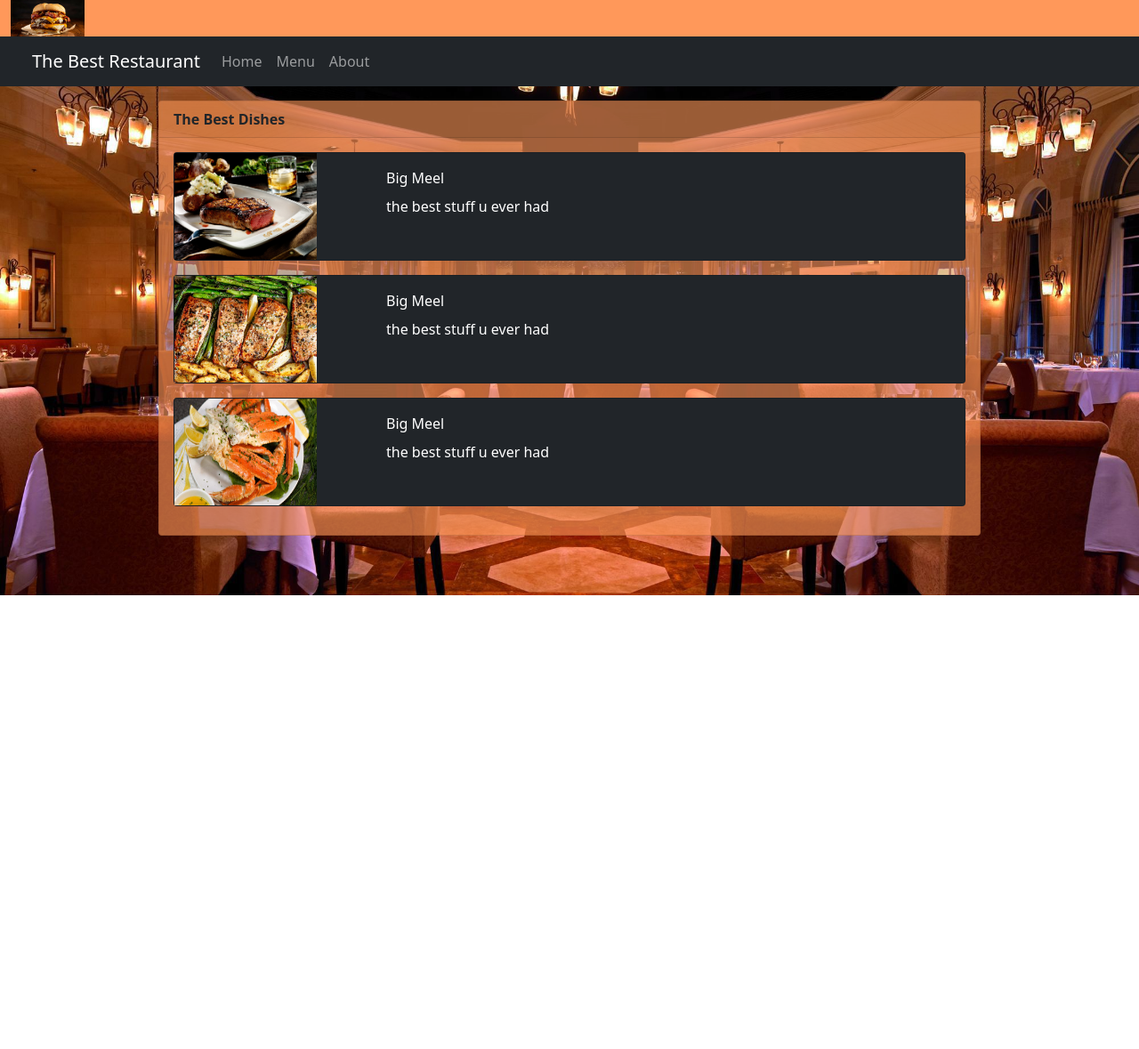
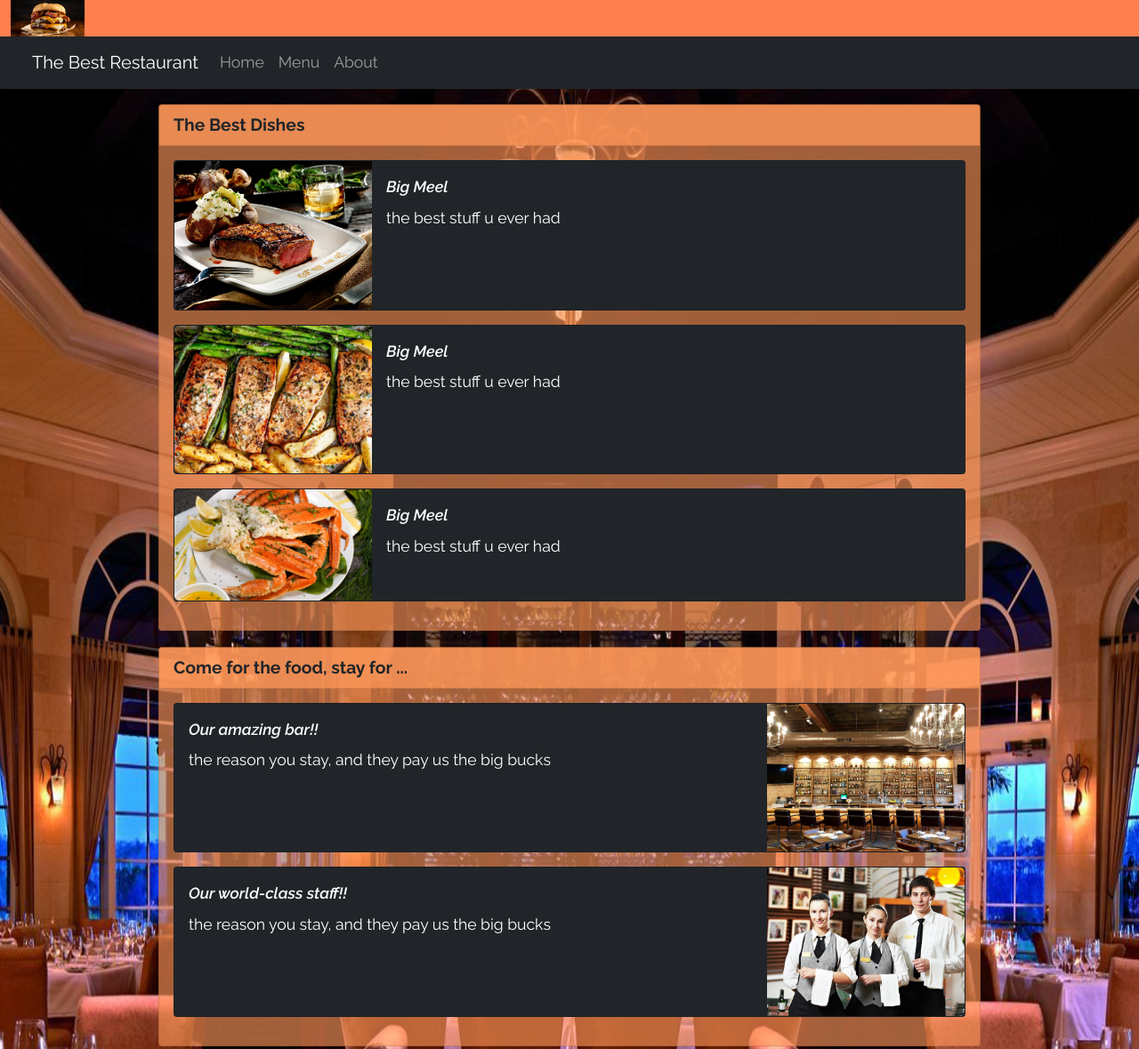
Before and after one commit to kiizerd/js_restaurant, a website built with webpack: page dist/index.html in a window 1280 px wide. Shown: the top 1179 px of the page at 89% size. Before the commit the page ends 800 px from the top, so only its background shows below. Built offline with nearby package versions, Linux system fonts and the light colour scheme.

Commit message:
finished homepage

```diff
--- a/src/displayHome.js
+++ b/src/displayHome.js
@@ -24,12 +24,17 @@ const Display = (function () {
     return div
   }
 
-  function getFeaturedCard() {
+  function createCard(id) {
     const div = document.createElement('div');
-    div.classList.add('card', 'mb-3')
-    div.id = 'featured-card'
+    div.classList.add('card', 'mb-3', 'homepage-cards')
+    div.id = id
     div.style.maxWidth = '75%' // move to stylesheet
 
+    return div
+  }
+
+  function getFeaturedCard() {
+    const div = createCard('featured-card');
 
     function getCardHeader() {
       const header = document.createElement('div')
@@ -58,8 +63,6 @@ const Display = (function () {
 
             const img = document.createElement('img')
             img.src = "./media/featured_item" + itemNum + '.jpg'
-            img.style.maxWidth = '160px'
-            img.style.height = '120px'
 
             imgColumn.append(img)
             return imgColumn
@@ -97,7 +100,6 @@ const Display = (function () {
         return item
       }
 
-
       body.append(getFeaturedItem(1), getFeaturedItem(2), getFeaturedItem(3))
       return body
     }
@@ -107,14 +109,114 @@ const Display = (function () {
   };
 
   function getAmenitiesCard() {
-    const div = document.createElement('div');
+    const div = createCard('amenities-card');
 
+    function getCardHeader() {
+      const header = document.createElement('div')
+      header.classList.add('card-header');
+      header.textContent = 'Come for the food, stay for ...'
+      header.id = 'amenities-card-header'
+
+      return header
+    }
+
+    function getCardBody() {
+      const body = document.createElement('div');
+      body.classList.add('card-body');
+
+      function getAmenity(name) {
+        function getAmenityCard() {
+          const amenityCard = document.createElement('div')
+          amenityCard.classList.add('card', 'mb-3', 'text-white', 'bg-dark')
+
+          const cardRow = document.createElement('div')
+          cardRow.classList.add('row', 'g-0');
+
+          function getAmenityImage() {
+            const imgColumn = document.createElement('div');
+            imgColumn.classList.add('col-md-3', 'col-lg-3', 'col-xl-3')
+
+            const img = document.createElement('img')
+            img.src = "./media/amenity_" + name + '.jpg'
+
+            imgColumn.append(img)
+            return imgColumn
+          }
+
+          function getAmenityDescription() {
+            const descColumn = document.createElement('div');
+            descColumn.classList.add('col-md-9', 'col-lg-9', 'col-xl-9')
+            const amenityCardBody = document.createElement('div')
+            amenityCardBody.classList.add('card-body')
+
+            let title = document.createElement('div')
+            let contents = document.createElement('div')
+            title.classList.add('card-title')
+            title.textContent = name === 'bar' ? 'Our amazing bar!!' :
+                                name === 'staff' ? 'Our world-class staff!!' : '' ;
+            contents.classList.add('card-text')
+            contents.textContent = 'the reason you stay, and they pay us the big bucks'
+
+
+            amenityCardBody.append(title, contents)
+            descColumn.append(amenityCardBody)
+            return descColumn
+          }
+
+          const itemImage = getAmenityImage()
+          const itemDescription = getAmenityDescription()
+
+          cardRow.append(itemDescription, itemImage)
+
+          amenityCard.append(cardRow)
+          return amenityCard
+        }
+
+        const amenity = getAmenityCard();
+        return amenity
+      }
+
+      body.append(getAmenity('bar'), getAmenity('staff'))
+      return body
+    }
+
+    div.append(getCardHeader(), getCardBody());
     return div
   };
 
   function getLocationsCard() {
-    const div = document.createElement('div');
+    const div = createCard('locations-card')
 
+    function getCardHeader() {
+      const header = document.createElement('div')
+      header.classList.add('card-header');
+      header.textContent = 'Come check us out'
+      header.id = 'locations-card-header'
+
+      return header
+    }
+
+    function getCardBody() {
+      const body = document.createElement('div');
+      body.classList.add('card-body');
+
+      const map = getMap()
+
+      function getMap() {
+        const map = document.createElement('iframe')
+        map.id = 'map'
+        map.frameborder = '0'
+        map.style.border = '0'
+        map.src = "https://www.google.com/maps/embed/v1/view?key=AIzaSyB-YnQYv0ynl_8uTqoYfIj6QiN43t34B8Y&center=36.056595,-112.125092&zoom=8&maptype=satellite"
+
+        return map
+      }
+
+      body.append(map)
+      return body
+    }
+
+    div.append(getCardHeader(), getCardBody());
     return div
   };
 
--- a/styles/styles.css
+++ b/styles/styles.css
@@ -1,13 +1,26 @@
+html {
+	scrollbar-color: #666 coral;
+
+}
+
 body {
-  /* background-color: coral; */
+  font-family: 'Raleway', serif;
+  background-color: coral;
+  font-size: 1.1em;
+}
+
+#content {
   background-image: url("../dist/media/bg_interior.jpg");
   background-position: center;
   background-repeat: no-repeat;
-  background-size: cover;
+  background-size: 155% 105%;
+  -webkit-box-shadow: 0px 0px 7px 7px #777;  /* Safari 3-4, iOS 4.0.2 - 4.2, Android 2.3+ */
+  -moz-box-shadow:    0px 0px 7px 7px #777;  /* Firefox 3.5 - 3.6 */
+  box-shadow:         0px 0px 7px 7px #777;  /* Opera 10.5, IE 9, Firefox 4+, Chrome 6+, iOS 5 */
 }
 
 #header {
-  background-color: #FF985A;
+  background-color: coral;
 }
 
 .navbar {
@@ -15,11 +28,35 @@ body {
   color: #eee;
 }
 
-#featured-card {
+.homepage-cards {
   margin: 1em auto 1em auto;
   background-color: #ff995a9f;
 }
 
-#featured-card-header {
+#featured-card img {
+  border-top-left-radius: 5px;
+  border-bottom-left-radius: 5px;
+  max-width: 100%;
+}
+
+#amenities-card img {
+  border-top-right-radius: 5px;
+  border-bottom-right-radius: 5px;
+  max-width: 100%;
+}
+
+.card-header {
   font-weight: bold;
+  font-size: 1.1em;
+  background-color: #ff995ac1;
 }
+
+.card-title {
+  font-weight: bold;
+  font-style: italic;
+}
+
+#map {
+  height: 400px;
+  width: 100%;
+}
```
Also changed, not shown: dist/index.html, dist/main.js, dist/media/amenity_bar.jpg (added), dist/media/amenity_staff.jpg (added), dist/media/bg_interior1.jpg (added), dist/media/bg_interior11.jpg (added).
